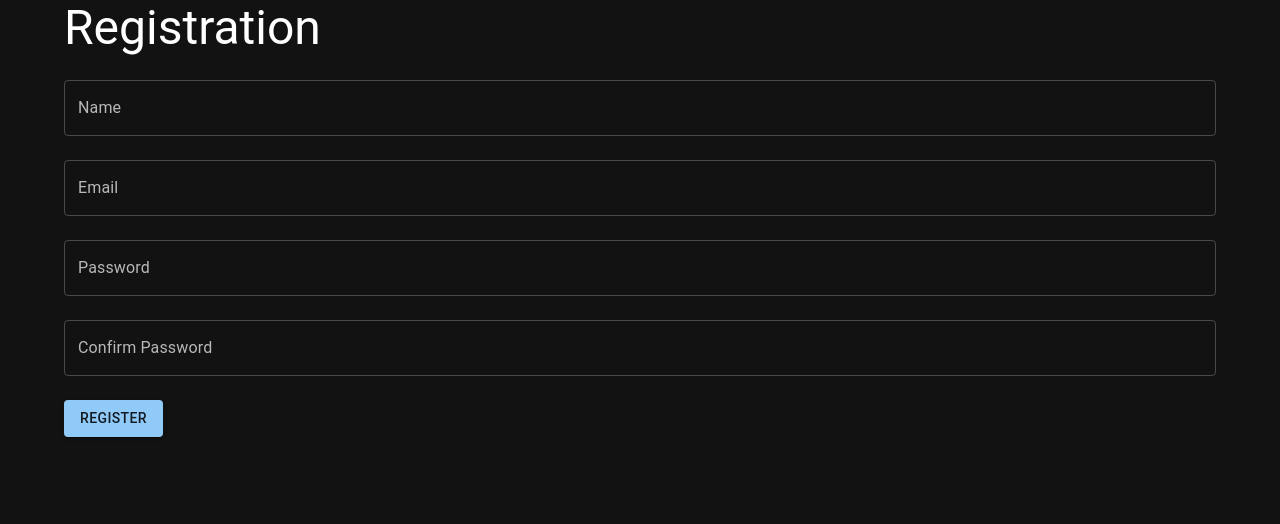
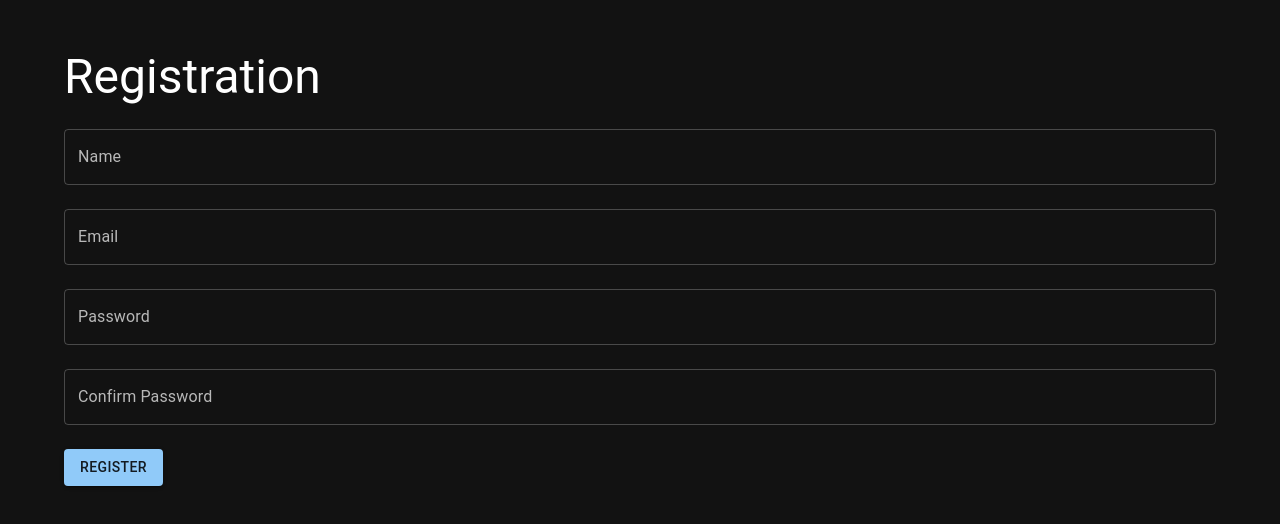
Before and after one commit to rileygrotenhuis/mwi-forum, a Next.js app in the folder client/: page /register in a window 1280 px wide. Shown: the top 524 px of the page. Built offline with nearby package versions, Linux system fonts and the light colour scheme.

Commit message:
feat: add some spacing to login and register forms

```diff
--- a/client/pages/login.js
+++ b/client/pages/login.js
@@ -17,7 +17,7 @@ export default function Login() {
     });
 
     return (
-        <Grid container spacing={3}>
+        <Grid container spacing={3} style={{ marginTop: '25px' }}>
             <Grid item xs={12}>
                 <Typography variant="h3">Login</Typography>
             </Grid>
--- a/client/pages/register.js
+++ b/client/pages/register.js
@@ -17,7 +17,7 @@ export default function Register() {
     });
 
     return (
-        <Grid container spacing={3}>
+        <Grid container spacing={3} style={{ marginTop: '25px' }}>
             <Grid item xs={12}>
                 <Typography variant="h3">Registration</Typography>
             </Grid>
```
